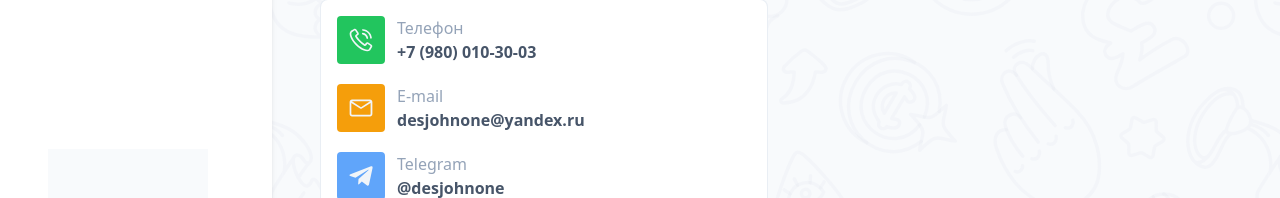
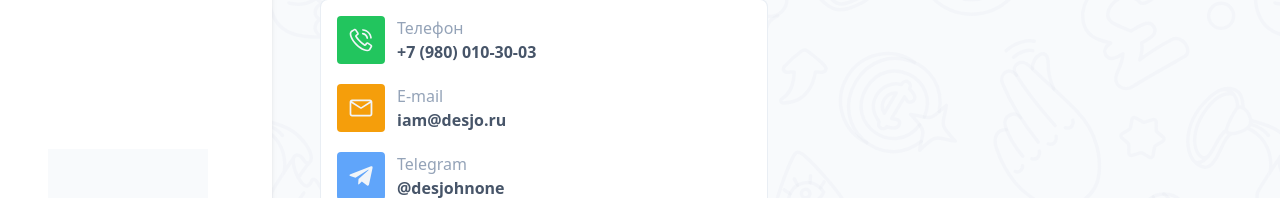
Before and after one commit to JohnOpioid/portfolio, a Nuxt app: page /contact in a window 1280 px wide. Shown: the part 483-681 px from the top of the page. Built offline with nearby package versions, Linux system fonts and the light colour scheme; no server answers.

Commit message:
Исправлен Email

```diff
--- a/app/pages/contact.vue
+++ b/app/pages/contact.vue
@@ -41,7 +41,7 @@ const contacts = ref([
       }
     ],
     title: 'E-mail',
-    data: 'desjohnone@yandex.ru',
+    data: 'iam@desjo.ru',
     type: 'email'
   },
   {
```
